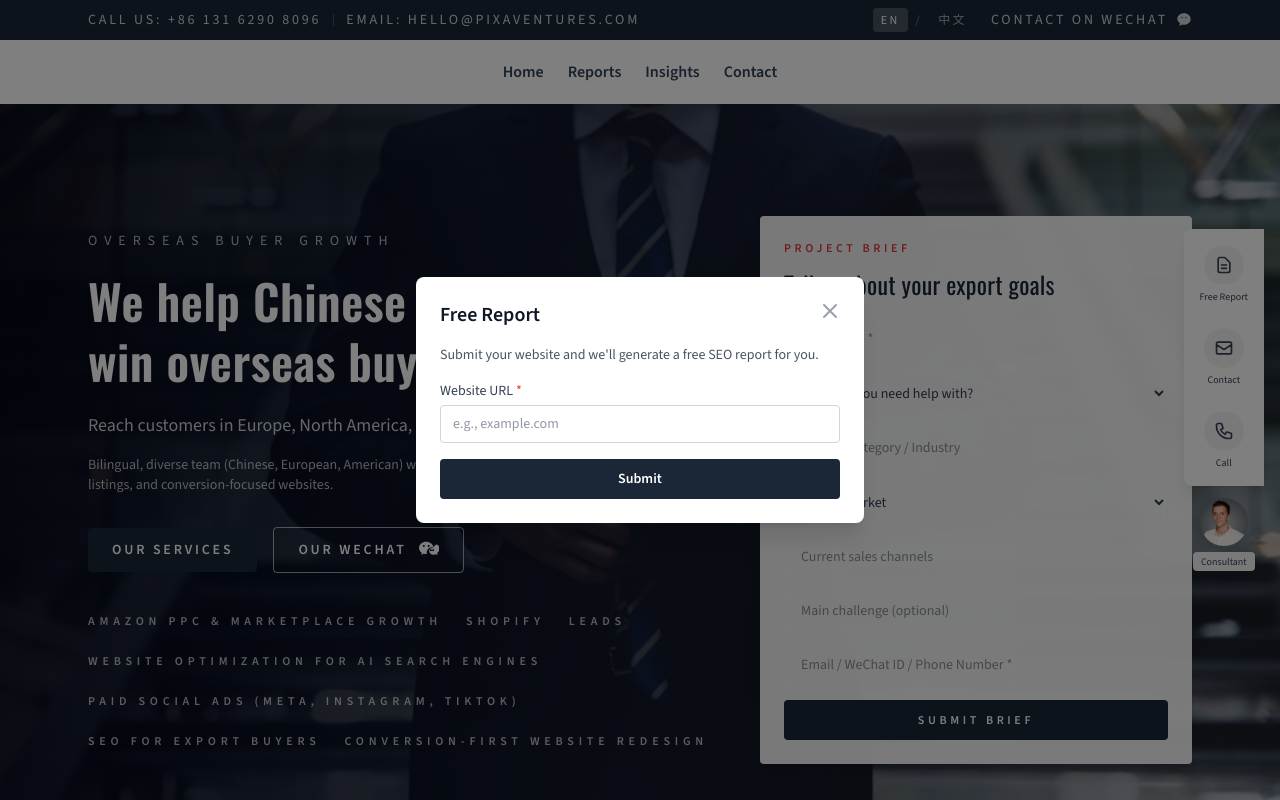
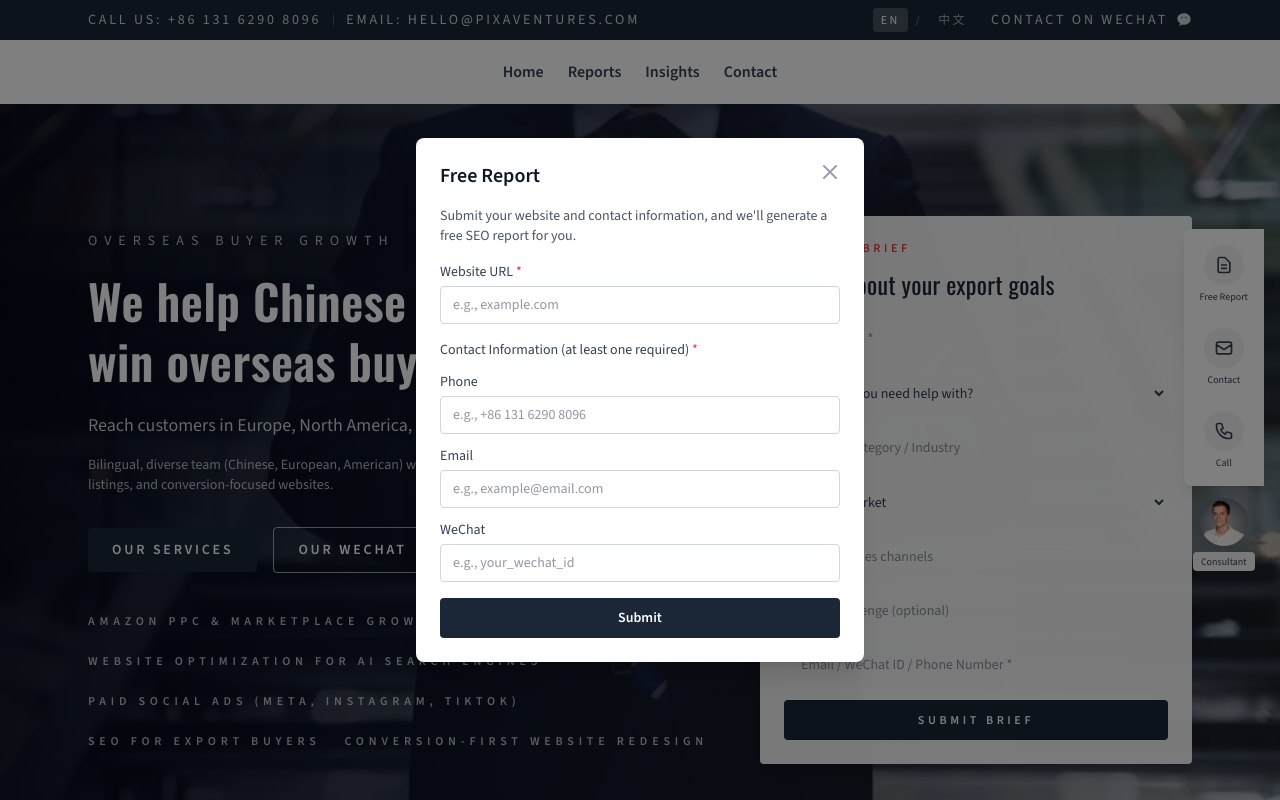
Before and after one commit to Husky931/Contact_Storm, a Next.js app: page / in a window 1280 px wide. Both pictures are taken after a click on the button "Free Report". Shown: the top 800 px of the page. Built offline with nearby package versions, Linux system fonts and the light colour scheme.

Commit message:
update add report

```diff
--- a/app/components/ContactPopup.tsx
+++ b/app/components/ContactPopup.tsx
@@ -23,7 +23,10 @@ export default function ContactPopup({
         message: ""
     })
     const [freeReportData, setFreeReportData] = useState({
-        website: ""
+        website: "",
+        phone: "",
+        email: "",
+        wechat: ""
     })
     const [isSubmitting, setIsSubmitting] = useState(false)
     const [submitStatus, setSubmitStatus] = useState<{
@@ -137,7 +140,17 @@ export default function ContactPopup({
 
     const handleFreeReportChange = useCallback(
         (e: React.ChangeEvent<HTMLInputElement>) => {
-            setFreeReportData({ website: e.target.value })
+            const { name, value } = e.target
+            setFreeReportData((prev) => ({
+                ...prev,
+                [name]: value
+            }))
+            setSubmitStatus((prev) => {
+                if (prev.type) {
+                    return { type: null, message: "" }
+                }
+                return prev
+            })
         },
         []
     )
@@ -149,9 +162,54 @@ export default function ContactPopup({
             setSubmitStatus({ type: null, message: "" })
 
             try {
+                // Validate that at least one contact method is provided
+                const hasContactInfo =
+                    freeReportData.phone.trim() ||
+                    freeReportData.email.trim() ||
+                    freeReportData.wechat.trim()
+
+                if (!hasContactInfo) {
+                    setSubmitStatus({
+                        type: "error",
+                        message:
+                            language === "zh"
+                                ? "请至少提供一种联系方式（电话、邮箱或微信）。"
+                                : "Please provide at least one contact method (phone, email, or WeChat)."
+                    })
+                    setIsSubmitting(false)
+                    return
+                }
+
                 const normalizedWebsite = freeReportData.website.trim().startsWith("http")
                     ? freeReportData.website.trim()
                     : `https://${freeReportData.website.trim()}`
+
+                // Use email if provided, otherwise use phone or wechat
+                const contactEmail =
+                    freeReportData.email.trim() ||
+                    freeReportData.phone.trim() ||
+                    freeReportData.wechat.trim() ||
+                    "not provided"
+
+                // Build contact info message
+                const contactInfo = []
+                if (freeReportData.phone.trim()) {
+                    contactInfo.push(
+                        language === "zh" ? `电话: ${freeReportData.phone.trim()}` : `Phone: ${freeReportData.phone.trim()}`
+                    )
+                }
+                if (freeReportData.email.trim()) {
+                    contactInfo.push(
+                        language === "zh" ? `邮箱: ${freeReportData.email.trim()}` : `Email: ${freeReportData.email.trim()}`
+                    )
+                }
+                if (freeReportData.wechat.trim()) {
+                    contactInfo.push(
+                        language === "zh" ? `微信: ${freeReportData.wechat.trim()}` : `WeChat: ${freeReportData.wechat.trim()}`
+                    )
+                }
+
+                const message = `Free Report Request\nWebsite: ${normalizedWebsite}\n\nContact Information:\n${contactInfo.join("\n")}`
 
                 const response = await fetch("/api/send-email", {
                     method: "POST",
@@ -160,8 +218,9 @@ export default function ContactPopup({
                     },
                     body: JSON.stringify({
                         name: "Free Report Request",
-                        email: "not provided",
-                        message: `Free Report Request\nWebsite: ${normalizedWebsite}`,
+                        email: contactEmail,
+                        wechatId: freeReportData.wechat.trim() || undefined,
+                        message: message,
                         validateEmail: false
                     })
                 })
@@ -180,7 +239,7 @@ export default function ContactPopup({
                             : "Request submitted! We'll contact you soon."
                 })
 
-                setFreeReportData({ website: "" })
+                setFreeReportData({ website: "", phone: "", email: "", wechat: "" })
                 setShowFreeReportForm(false)
             } catch (error) {
                 setSubmitStatus({
@@ -554,8 +613,8 @@ export default function ContactPopup({
                     </h3>
                     <p className="mb-4 text-sm text-gray-600">
                         {language === "zh"
-                            ? "请提交您的网站，我们将为您生成免费的SEO报告。"
-                            : "Submit your website and we'll generate a free SEO report for you."}
+                            ? "请提交您的网站和联系方式，我们将为您生成免费的SEO报告。"
+                            : "Submit your website and contact information, and we'll generate a free SEO report for you."}
                     </p>
                     <form onSubmit={handleFreeReportSubmit} className="space-y-4">
                         <div>
@@ -580,6 +639,81 @@ export default function ContactPopup({
                                 }
                                 className="w-full rounded border border-gray-300 px-3 py-2 text-sm focus:border-primary-red focus:outline-none focus:ring-1 focus:ring-primary-red"
                             />
+                        </div>
+
+                        <div className="space-y-3">
+                            <p className="text-sm font-medium text-gray-700">
+                                {language === "zh"
+                                    ? "联系方式（至少填写一项）"
+                                    : "Contact Information (at least one required)"}{" "}
+                                <span className="text-red-500">*</span>
+                            </p>
+
+                            <div>
+                                <label
+                                    htmlFor="free-report-phone"
+                                    className="mb-1 block text-sm font-medium text-gray-700"
+                                >
+                                    {language === "zh" ? "电话" : "Phone"}
+                                </label>
+                                <input
+                                    type="text"
+                                    id="free-report-phone"
+                                    name="phone"
+                                    value={freeReportData.phone}
+                                    onChange={handleFreeReportChange}
+                                    placeholder={
+                                        language === "zh"
+                                            ? "例如: +86 131 6290 8096"
+                                            : "e.g., +86 131 6290 8096"
+                                    }
+                                    className="w-full rounded border border-gray-300 px-3 py-2 text-sm focus:border-primary-red focus:outline-none focus:ring-1 focus:ring-primary-red"
+                                />
+                            </div>
+
+                            <div>
+                                <label
+                                    htmlFor="free-report-email"
+                                    className="mb-1 block text-sm font-medium text-gray-700"
+                                >
+                                    {language === "zh" ? "邮箱" : "Email"}
+                                </label>
+                                <input
+                                    type="email"
+                                    id="free-report-email"
+                                    name="email"
+                                    value={freeReportData.email}
+                                    onChange={handleFreeReportChange}
+                                    placeholder={
+                                        language === "zh"
+                                            ? "例如: example@email.com"
+                                            : "e.g., example@email.com"
+                                    }
+                                    className="w-full rounded border border-gray-300 px-3 py-2 text-sm focus:border-primary-red focus:outline-none focus:ring-1 focus:ring-primary-red"
+                                />
+                            </div>
+
+                            <div>
+                                <label
+                                    htmlFor="free-report-wechat"
+                                    className="mb-1 block text-sm font-medium text-gray-700"
+                                >
+                                    {language === "zh" ? "微信" : "WeChat"}
+                                </label>
+                                <input
+                                    type="text"
+                                    id="free-report-wechat"
+                                    name="wechat"
+                                    value={freeReportData.wechat}
+                                    onChange={handleFreeReportChange}
+                                    placeholder={
+                                        language === "zh"
+                                            ? "例如: your_wechat_id"
+                                            : "e.g., your_wechat_id"
+                                    }
+                                    className="w-full rounded border border-gray-300 px-3 py-2 text-sm focus:border-primary-red focus:outline-none focus:ring-1 focus:ring-primary-red"
+                                />
+                            </div>
                         </div>
 
                         {submitStatus.type && (
```
